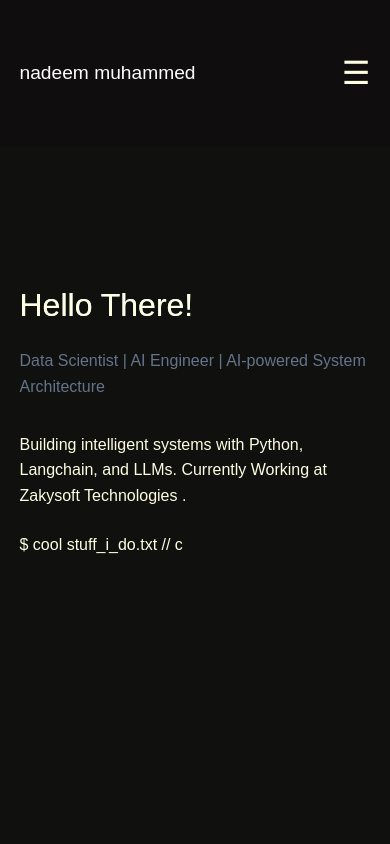
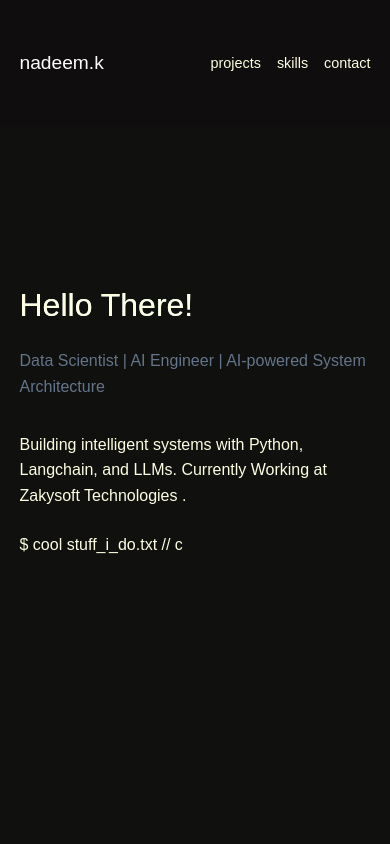
Before and after one commit to mnk3936/WEBnine, a plain HTML site: page index.html in a window 390 px wide. Shown: the top 844 px of the page. Drawn offline with Linux system fonts and the light colour scheme; a web font is replaced by a local one.

Commit message:
Update index.html

```diff
--- a/index.html
+++ b/index.html
@@ -106,7 +106,7 @@
 
         .nav-links {
             display: flex;
-            gap: 2rem;
+            gap: 1rem;
         }
 
         .nav-links a {
@@ -271,18 +271,7 @@
             color: var(--accent);
         }
 
-        /* EXISTING STYLES */
-        .nav-links {
-            display: flex;
-            gap: 1em;
-        }
-        .hamburger {
-            display: none;
-            font-size: 2em;
-            cursor: pointer;
-        }
-
-        /* CUSTOMIZE THE BREAKPOINT IF NEEDED */
+        /* ===== Responsive ===== */
         @media (max-width: 768px) {
             .hero-title {
                 font-size: 2rem;
@@ -293,24 +282,25 @@
             }
 
             .nav-links {
-                /* Hide nav links on mobile, unless active */
-                display: none;
-                position: absolute;
-                right: 1em;
-                top: 60px; /* Adjust based on nav height */
-                background: var(--bg);
-                flex-direction: column;
-                width: 200px;
-                box-shadow: 0 2px 6px rgba(0,0,0,0.2);
+                gap: 1rem;
             }
-            .nav-links.active {
-                display: flex;
         }
-            .hamburger {
+        @media (max-width: 768px) {
+        .logo::after {
+            content: "nadeem.k";
             display: block;
         }
+        .logo {
+            color: transparent; /* Hide original text */
+            position: relative;
         }
-
+        .logo::after {
+            position: absolute;
+            top: 0;
+            left: 0;
+            color: var(--accent); /* Or same as .logo text color */
+        }
+        }
 
     </style>
     <link href="https://api.fontshare.com/v2/css?f[]=satoshi@500&display=swap" rel="stylesheet">
@@ -322,13 +312,10 @@
     <nav>
         <div class="container nav-container">
             <div class="logo">nadeem muhammed</div>
-        <div class="nav-links" id="navLinks">
+            <div class="nav-links">
                 <a href="#projects">projects</a>
                 <a href="#skills">skills</a>
                 <a href="#contact">contact</a>
-        </div>
-        <div class="hamburger" onclick="toggleMenu()">
-        &#9776;
             </div>
         </div>
     </nav>
@@ -497,9 +484,6 @@
                 setTimeout(type, isDeleting ? 50 : 100);
             }
         }
-        function toggleMenu() {
-            document.getElementById('navLinks').classList.toggle('active');
-        }
 
         // Start animation
         setTimeout(type, 1000);
```
Lines whose indentation alone changed are shown as unchanged.
